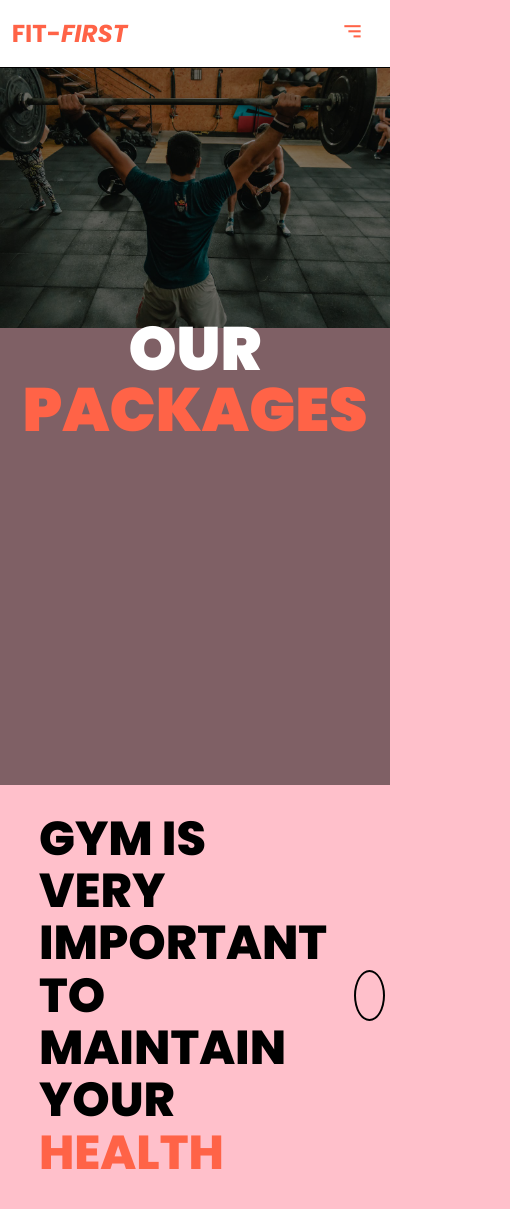
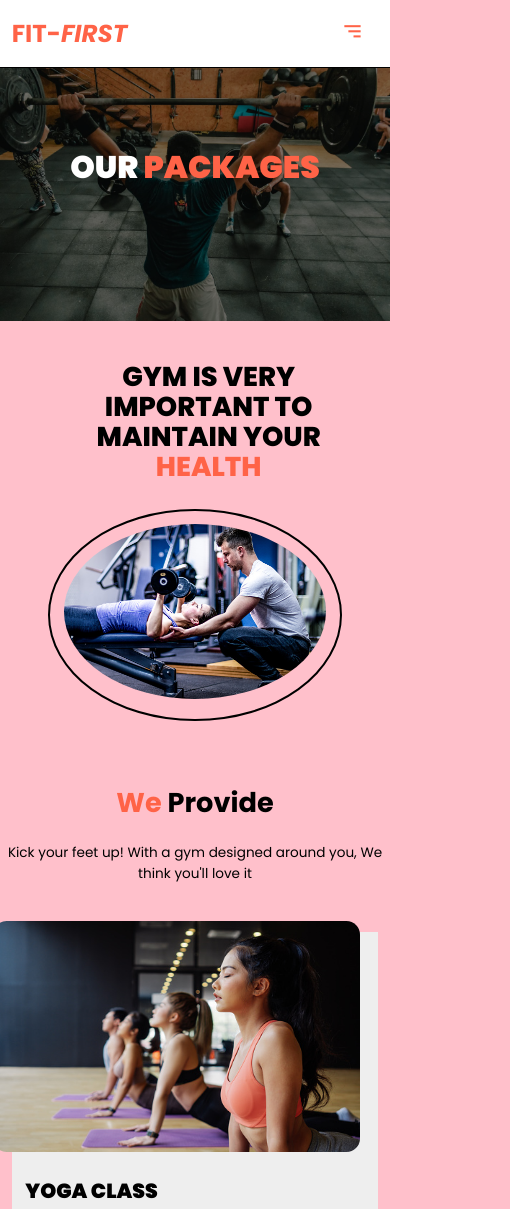
Before and after one commit to Bash-Abdul/Fit-First-Gym, a plain HTML site: page Package.html in a window 390 px wide. Shown: the top 1209 px of the page, 510 px wide, since content can reach past the window. Drawn offline with nearby package versions, Linux system fonts and the light colour scheme.

Commit message:
fixed package's responsivness

```diff
--- a/CSS/package.css
+++ b/CSS/package.css
@@ -199,3 +199,92 @@ main{
     line-height: 1.5;
 }
     */
+
+    @media (max-width:998px) {
+
+        main{
+            height: 45vh;
+        }
+        .main_content h1{
+            font-size: 4rem;
+            margin-top: 3rem;
+        }
+
+        .flex_content h2{
+            font-size: 2.5rem;
+        }
+
+        #package h1{
+            font-size: 3rem;
+        }
+
+        .lead{
+            font-size: 1rem;
+            width: 50%;
+        }
+    }
+
+    @media (max-width: 778px){
+
+
+       main{
+        height: 50vh;
+       }
+
+       .main_content h1{
+        font-size: 3rem;
+        /* margin-top: 3rem; */
+    }
+
+
+       #flex{
+        margin-top: 1rem;
+       }
+       .flex_container{
+        display: grid;
+        grid-template-columns: 1fr;
+        gap: 2rem;
+        place-items: center;
+    }
+
+    .flex_content h2{
+        font-size: 2rem;
+        text-align: center;
+    }
+
+    .flex_image{
+        width: 80%;
+    }
+
+    .package_container{
+        grid-template-columns: repeat(2,1fr);
+        gap: 3rem;
+    }
+
+    }
+
+
+    @media (max-width:460px) {
+
+        main{
+            height: 30vh;
+           }
+
+           .main_content h1{
+            font-size: 2.3rem;
+           }
+
+        .package_container{
+            grid-template-columns: 1fr;
+        }
+
+        #package h1{
+            font-size: 2rem;
+        }
+
+        .lead{
+            width: 100%;
+            padding: .5rem;
+        }
+
+    }
```
